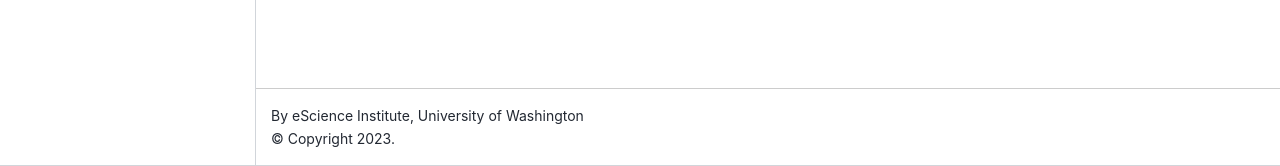
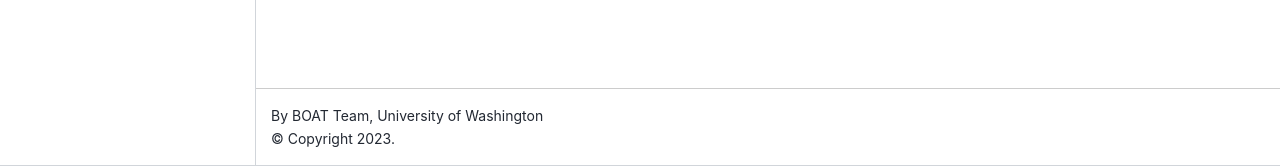
Before and after one commit to BOAT-ocean-acoustics/boat-website, a Jupyter Book: the page built from book/intro.md, in a window 1280 px wide. Shown: the part 734-900 px from the top of the page. Built offline with Jupyter Book 1.0.4 settings and Sphinx 7.4.7 and the Sphinx Book theme 1.1.4, drawn with Linux system fonts in a browser that asks for light colours; pages that are not in the unit, such as notebooks, are missing from menus.

```diff
--- a/book/_config.yml
+++ b/book/_config.yml
@@ -2,7 +2,7 @@
 # Learn more at https://jupyterbook.org/customize/config.html
 
 title: BOAT Program
-author: eScience Institute, University of Washington
+author: BOAT Team, University of Washington
 # logo: logo.png
 only_build_toc_files: true
 
```
